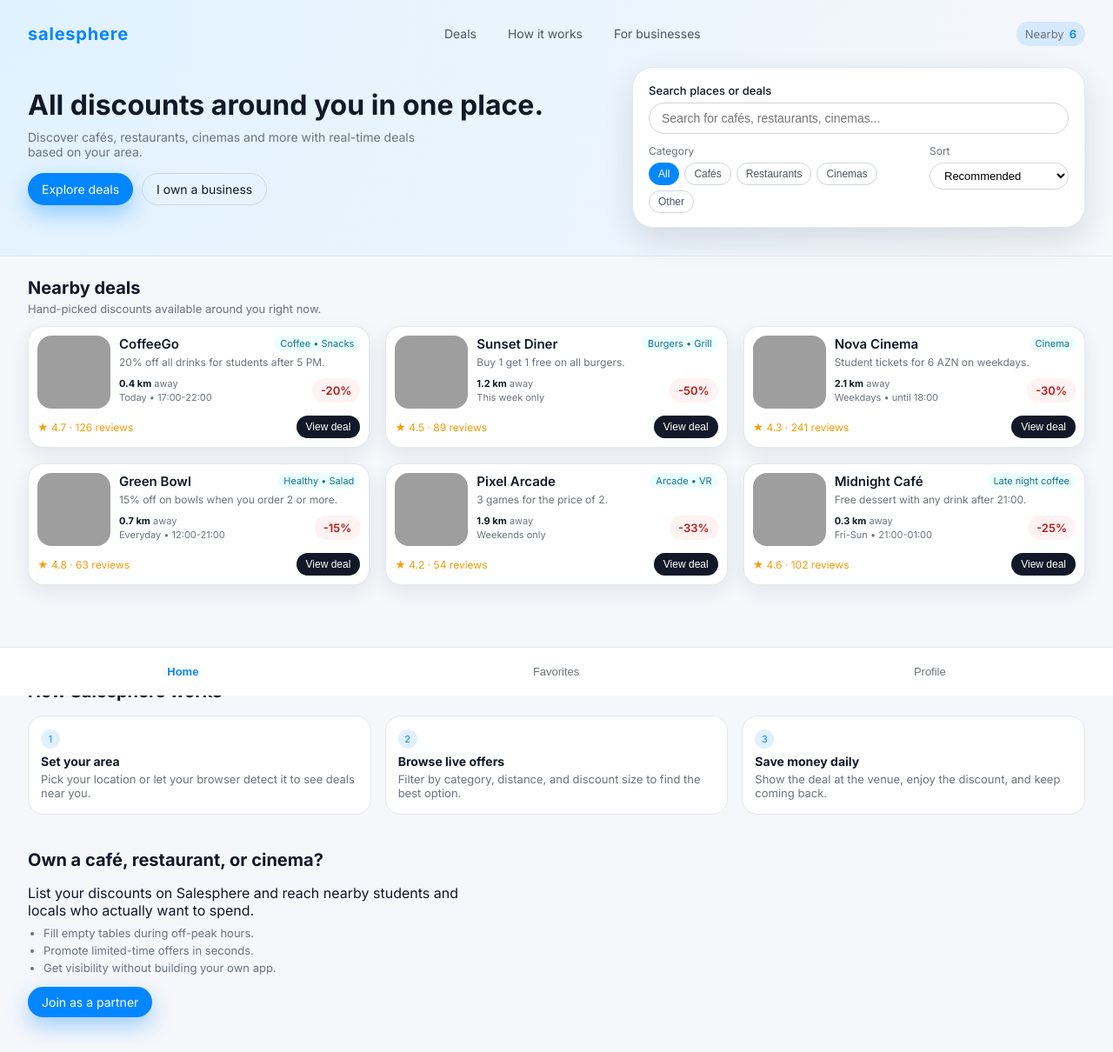
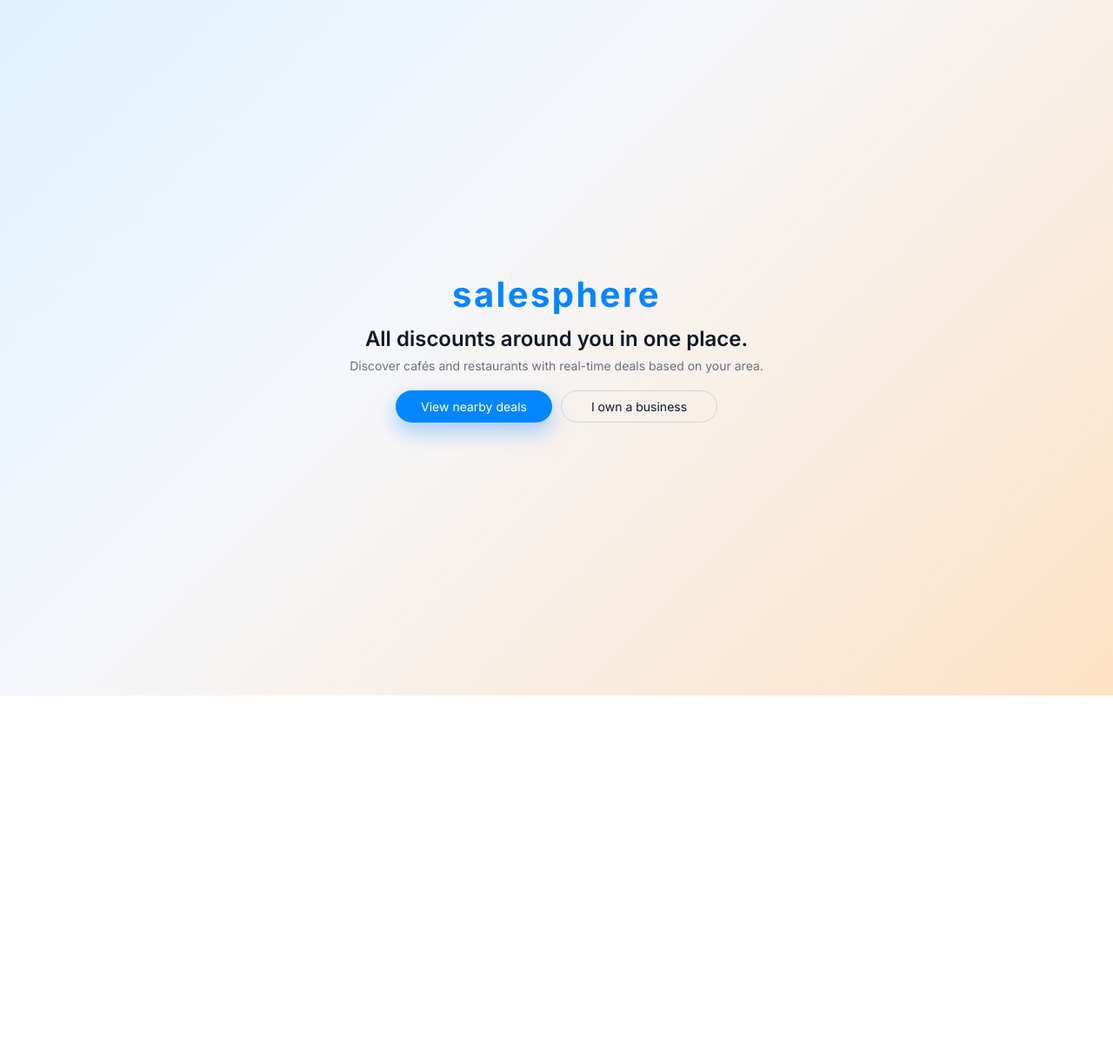
Before and after one commit to imustafazada23470/Offerly, a plain HTML site: page index.html in a window 1280 px wide. Shown: the whole page at 87% size. After the commit the page ends 800 px from the top, so only its background shows below. Drawn offline with Linux system fonts and the light colour scheme; grey boxes are pictures that could not be loaded.

Commit message:
Design
Added cover page, changed design

```diff
--- a/index.html
+++ b/index.html
@@ -1,134 +1,28 @@
 <!DOCTYPE html>
 <html lang="en">
-
 <head>
   <meta charset="UTF-8" />
-  <title>Salesphere - Nearby Deals</title>
+  <title>Salesphere</title>
   <meta name="viewport" content="width=device-width, initial-scale=1" />
   <link rel="stylesheet" href="style.css" />
   <link rel="preconnect" href="https://fonts.googleapis.com" />
   <link rel="preconnect" href="https://fonts.gstatic.com" crossorigin />
   <link href="https://fonts.googleapis.com/css2?family=Inter:wght@400;500;600;700&display=swap" rel="stylesheet" />
 </head>
+<body class="landing-body">
+  <div class="landing">
+    <div class="landing-inner">
+      <div class="landing-logo">salesphere</div>
+      <p class="landing-tagline">All discounts around you in one place.</p>
+      <p class="landing-sub">
+        Discover cafés and restaurants with real-time deals based on your area.
+      </p>
 
-<body>
-  <!-- HEADER / HERO -->
-  <header class="hero">
-    <div class="hero-top">
-      <a href="index.html" class="logo">salesphere</a>
-
-      <nav class="main-nav">
-        <a href="#deals">Deals</a>
-        <a href="#how-it-works">How it works</a>
-        <a href="business.html">For businesses</a>
-      </nav>
-
-      <div class="stats">
-        <span class="stats-label">Nearby</span>
-        <span class="stats-value" id="nearbyCount">0</span>
+      <div class="landing-actions">
+        <a href="deals.html" class="primary-btn landing-btn">View nearby deals</a>
+        <a href="business.html" class="ghost-btn landing-btn">I own a business</a>
       </div>
     </div>
-
-    <div class="hero-main">
-      <div class="hero-text">
-        <h1>All discounts around you in one place.</h1>
-        <p>Discover cafés, restaurants, cinemas and more with real-time deals based on your area.</p>
-        <div class="hero-actions">
-          <a href="#deals" class="primary-btn">Explore deals</a>
-          <a href="business.html" class="ghost-btn">I own a business</a>
-        </div>
-      </div>
-
-      <div class="hero-search">
-        <label class="field-label" for="searchInput">Search places or deals</label>
-        <div class="search-row">
-          <input id="searchInput" class="search-input" type="text"
-            placeholder="Search for cafés, restaurants, cinemas..." />
-        </div>
-
-        <div class="filters-row">
-          <div class="filter-group">
-            <span class="filter-label">Category</span>
-            <div class="filter-buttons">
-              <button class="filter-btn active" data-type="all">All</button>
-              <button class="filter-btn" data-type="cafe">Cafés</button>
-              <button class="filter-btn" data-type="restaurant">Restaurants</button>
-              <button class="filter-btn" data-type="cinema">Cinemas</button>
-              <button class="filter-btn" data-type="other">Other</button>
-            </div>
-          </div>
-
-          <div class="filter-group sort-group">
-            <span class="filter-label">Sort</span>
-            <select id="sortSelect" class="sort-select">
-              <option value="default">Recommended</option>
-              <option value="discount">Highest discount</option>
-              <option value="distance">Closest first</option>
-            </select>
-          </div>
-        </div>
-      </div>
-    </div>
-  </header>
-
-  <main>
-    <!-- DEALS LIST -->
-    <section id="deals" class="deals-section">
-      <div class="section-heading">
-        <h2>Nearby deals</h2>
-        <p>Hand-picked discounts available around you right now.</p>
-      </div>
-
-      <div id="cardsContainer" class="cards-container">
-        <!-- Cards will be injected by script.js -->
-      </div>
-    </section>
-
-    <!-- HOW IT WORKS -->
-    <section id="how-it-works" class="info-section">
-      <h2>How Salesphere works</h2>
-      <div class="info-grid">
-        <article class="info-card">
-          <span class="info-number">1</span>
-          <h3>Set your area</h3>
-          <p>Pick your location or let your browser detect it to see deals near you.</p>
-        </article>
-        <article class="info-card">
-          <span class="info-number">2</span>
-          <h3>Browse live offers</h3>
-          <p>Filter by category, distance, and discount size to find the best option.</p>
-        </article>
-        <article class="info-card">
-          <span class="info-number">3</span>
-          <h3>Save money daily</h3>
-          <p>Show the deal at the venue, enjoy the discount, and keep coming back.</p>
-        </article>
-      </div>
-    </section>
-
-    <!-- FOR BUSINESSES SHORT SECTION -->
-    <section class="info-section for-business">
-      <div class="info-content">
-        <h2>Own a café, restaurant, or cinema?</h2>
-        <p>List your discounts on Salesphere and reach nearby students and locals who actually want to spend.</p>
-        <ul>
-          <li>Fill empty tables during off-peak hours.</li>
-          <li>Promote limited-time offers in seconds.</li>
-          <li>Get visibility without building your own app.</li>
-        </ul>
-        <a href="business.html" class="primary-btn">Join as a partner</a>
-      </div>
-    </section>
-  </main>
-
-  <!-- BOTTOM NAV (MOBILE STYLE) -->
-  <footer class="bottom-nav">
-    <button class="nav-btn active">Home</button>
-    <button class="nav-btn">Favorites</button>
-    <button class="nav-btn">Profile</button>
-  </footer>
-
-  <script src="script.js"></script>
+  </div>
 </body>
-
 </html>
--- a/style.css
+++ b/style.css
@@ -38,26 +38,38 @@ body {
 
 .hero-top {
   display: flex;
-  align-items: center;
+  align-items: flex-start;
   justify-content: space-between;
   gap: 16px;
   margin-bottom: 24px;
 }
 
+.hero-center {
+  flex: 1;
+  display: flex;
+  flex-direction: column;
+  align-items: center;
+  gap: 8px;
+}
+
 .logo {
   font-weight: 700;
-  font-size: 20px;
+  font-size: 32px;
   letter-spacing: 0.04em;
   text-transform: lowercase;
   color: var(--accent);
   text-decoration: none;
+  text-align: center;
 }
 
 .main-nav {
   display: flex;
   gap: 16px;
   font-size: 14px;
+  justify-content: center;
 }
+
+
 
 .main-nav a {
   text-decoration: none;
@@ -171,6 +183,12 @@ body {
   box-shadow: var(--shadow-soft);
   border: 1px solid #e5e7eb;
 }
+
+.hero-search--wide {
+  max-width: 960px;
+  margin: 0 auto;
+}
+
 
 .field-label {
   display: block;
@@ -687,3 +705,56 @@ body {
     padding-bottom: 70px; /* room for bottom nav if reused on mobile */
   }
 }
+
+/* ===== LANDING / COVER PAGE ===== */
+
+.landing-body {
+  background: linear-gradient(135deg, #e0f2ff, #f5f7fb 40%, #fee2c5);
+  min-height: 100vh;
+}
+
+.landing {
+  min-height: 100vh;
+  display: flex;
+  align-items: center;
+  justify-content: center;
+  padding: 32px 16px;
+}
+
+.landing-inner {
+  text-align: center;
+  max-width: 520px;
+}
+
+.landing-logo {
+  font-size: 40px;
+  font-weight: 700;
+  letter-spacing: 0.06em;
+  text-transform: lowercase;
+  color: var(--accent);
+  margin-bottom: 12px;
+}
+
+.landing-tagline {
+  font-size: 24px;
+  font-weight: 600;
+  margin-bottom: 8px;
+  color: var(--text-main);
+}
+
+.landing-sub {
+  font-size: 14px;
+  color: var(--text-muted);
+  margin-bottom: 20px;
+}
+
+.landing-actions {
+  display: flex;
+  flex-wrap: wrap;
+  justify-content: center;
+  gap: 10px;
+}
+
+.landing-btn {
+  min-width: 180px;
+}
```
Also changed, not shown: business.html (+3 -2 lines), deals.html (added, +95 -0 lines), how-it-works.html (added, +77 -0 lines).
